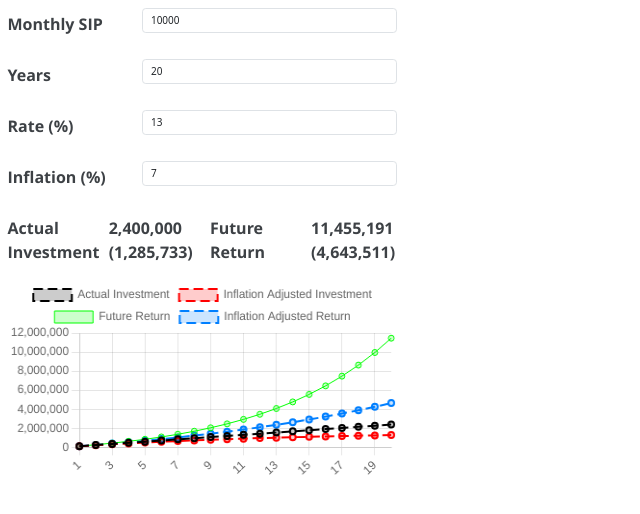
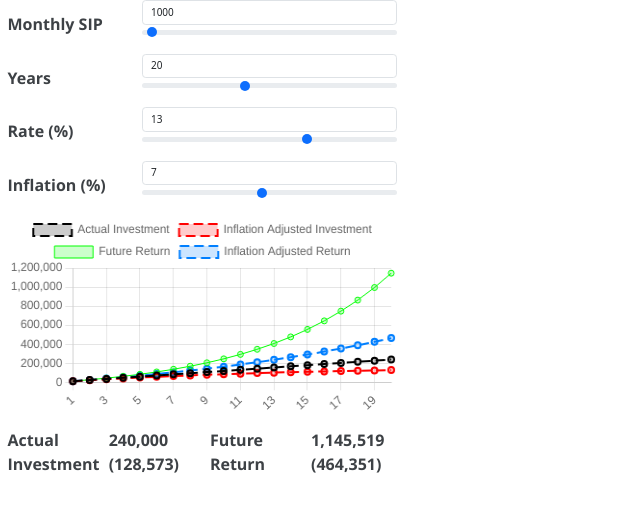
Before and after one commit to Manikandan-Raju/web-app, a React (Create React App) app in the folder frontend/: page / in a window 1280 px wide. Shown: the top 514 px of the page, without its empty margins (0-640 px from the left). Built offline with nearby package versions, Linux system fonts and the light colour scheme.

Commit message:
add slider

```diff
--- a/frontend/src/App.js
+++ b/frontend/src/App.js
@@ -9,7 +9,7 @@ import { Chart as ChartJS, CategoryScale, LinearScale, LineElement, Title, Toolt
 ChartJS.register(CategoryScale, LinearScale, LineElement, Title, Tooltip, Legend, PointElement);
 
 function App() {
-  const [investment, setInvestment] = useState(10000);
+  const [investment, setInvestment] = useState(1000);
   const [rate, setRate] = useState(13);
   const [inflation, setinflation] = useState(7);
   const [years, setYears] = useState(20);
@@ -116,6 +116,15 @@ function App() {
                 setInvestment(parseFloat(e.target.value))
               }}
             />
+            <Form.Range
+              min="0"
+              max="50000"
+              step="500"
+              value={investment}
+              onChange={(e) => {
+                setInvestment(parseFloat(e.target.value))
+              }}
+            />
           </Col>
         </Row>
         <Row className="mb-3">
@@ -125,6 +134,15 @@ function App() {
           <Col sm={8} style={{ alignContent: "center" }}>
             <Form.Control
               type="number"
+              value={years}
+              onChange={(e) => {
+                setYears(parseFloat(e.target.value));
+              }}
+            />
+            <Form.Range
+              min="0"
+              max="50"
+              step="1"
               value={years}
               onChange={(e) => {
                 setYears(parseFloat(e.target.value));
@@ -144,6 +162,15 @@ function App() {
                 setRate(parseFloat(e.target.value));
               }}
             />
+            <Form.Range
+              min="0"
+              max="20"
+              step="1"
+              value={rate}
+              onChange={(e) => {
+                setRate(parseFloat(e.target.value));
+              }}
+            />
           </Col>
         </Row>
         <Row className="mb-3">
@@ -158,8 +185,25 @@ function App() {
                 setinflation(parseFloat(e.target.value));
               }}
             />
+            <Form.Range
+              min="0"
+              max="15"
+              step="1"
+              value={inflation}
+              onChange={(e) => {
+                setinflation(parseFloat(e.target.value));
+              }}
+            />
+
           </Col>
         </Row>
+
+        <Row>
+          {chartData && (
+            <Line data={chartData} options={{ responsive: true }} />
+          )}
+        </Row>
+
         <Row className="mb-3">
           <Col sm={3}>
             <Form.Label>Actual Investment</Form.Label>
@@ -178,11 +222,6 @@ function App() {
 
 
         </Row>
-        <Row>
-          {chartData && (
-            <Line data={chartData} options={{ responsive: true }} />
-          )}
-        </Row>
       </Col>
     </Container>
   );
```
